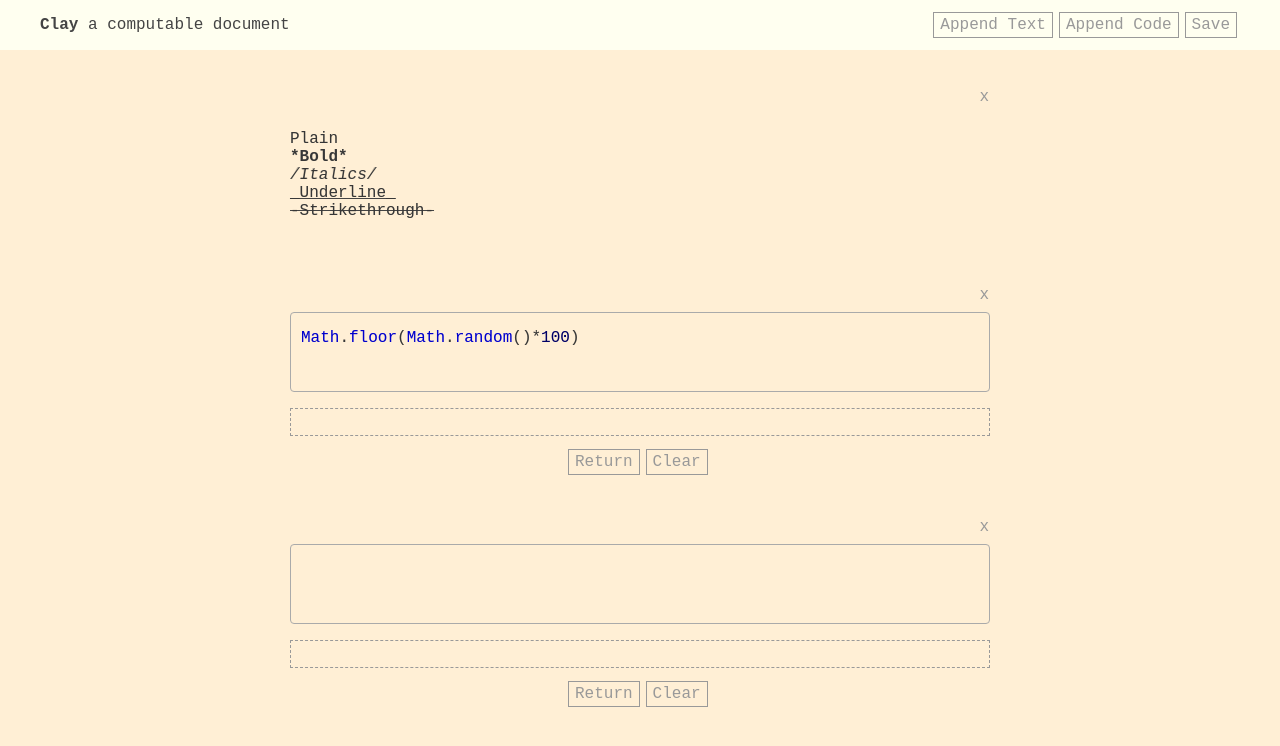
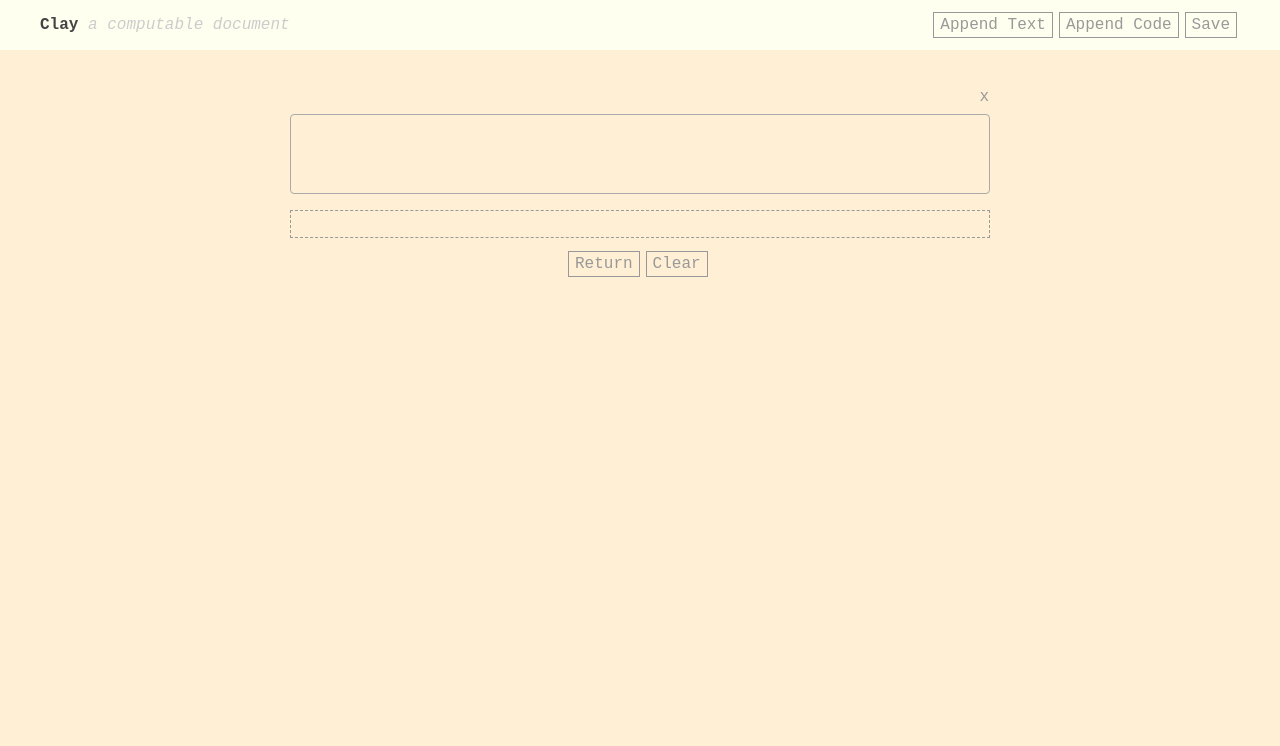
Before and after one commit to gnarmis/clay, a plain HTML site: page clay.html in a window 1280 px wide. Both pictures are taken after a click on the link "Append Code". Drawn offline with Linux system fonts and the light colour scheme.

Commit message:
Some cleanup and bug fixing

```diff
--- a/clay.html
+++ b/clay.html
@@ -182,7 +182,8 @@
     .fixed-nav-bar { position: fixed; top: 0; left: 0; z-index: 9999; width: 100%; min-width: 768px; height: 50px; background-color: #FFFFF0; }
     .pull-right { display: inline-block; clear: none; float: right;}
     .pull-left { display: inline-block; clear: none; float: left; }
-
+    .small { color: #ccc;  }
+    .italics { font-style: italic; }
 
     /* LDT highlight styles for code */
     .ldt .comment { color: silver; }
@@ -263,7 +264,7 @@
 
   <div class="fixed-nav-bar">
     <ul id="top-nav-bar">
-      <li class="pull-left"><b>Clay</b>&nbsp;a computable document</li>
+      <li class="pull-left"><b>Clay</b>&nbsp;<span class="small italics">a computable document</span></li>
       <li class="pull-right"><a id="save-btn" class="btn" href="#footer">Save</a></li>
       <li class="pull-right"><a id="append-unit" href="#main" class="btn">Append Code</a></li>
       <li class="pull-right"><a id="append-section" href="#main" class="btn">Append Text</a></li>
@@ -311,6 +312,31 @@
       where: function(e) {return document.querySelectorAll(e)},
       firstWhere: function(e) {return document.querySelector(e)}
     };
+
+    // A simple, generic grammar, taken from
+    // https://github.com/kueblc/LDT/blob/master/examples/generic.html
+    var codeParser = new Parser({
+      whitespace: /\s+/,
+      comment: /\/\*([^\*]|\*[^\/])*(\*\/?)?|(\/\/|#)[^\r\n]*/,
+      string: /"(\\.|[^"\r\n])*"?|'(\\.|[^'\r\n])*'?/,
+      number: /0x[\dA-Fa-f]+|-?(\d+\.?\d*|\.\d+)/,
+      keyword: /(and|as|case|catch|class|const|def|delete|die|do|else|elseif|esac|exit|extends|false|fi|finally|for|foreach|function|global|if|new|null|or|private|protected|public|published|resource|return|self|static|struct|switch|then|this|throw|true|try|var|void|while|xor)(?!\w|=)/,
+      variable: /[\$\%\@](\->|\w)+(?!\w)|\${\w*}?/,
+      define: /[$A-Z_a-z0-9]+/,
+      op: /[\+\-\*\/=<>!]=?|[\(\)\{\}\[\]\.\|]/,
+      other: /\S+/,
+    });
+
+    // Another parser I stole from LDT ;)
+    // https://github.com/kueblc/LDT/blob/master/examples/wysiwyg.html
+    var wysiwygParser = new Parser({
+      whitespace: /\s+/,
+      "bold fix": /\*[^\*\r\n]*\*?/,
+      underline: /_[^_]*_?/,
+      "italic fix": /\/[^\/\r\n]*\/?/,
+      strike: /-[^-]*-?/,
+      other: /\S+/
+    });
 
     function log(msg) {
       var fragment = document.createDocumentFragment();
@@ -389,7 +415,7 @@
 
       // Enable syntax highlighting via LDT as well as events
       new TextareaDecorator(doc.firstWhere(identifier + ' textarea'), codeParser);
-      setupEvents();
+      setupUnitEvents(identifier);
     };
 
     function createSectionWithText(parent, text) {
@@ -413,75 +439,52 @@
 
       // Enable syntax highlighting via LDT as well as events
       new TextareaDecorator(doc.firstWhere(identifier + ' textarea'), wysiwygParser);
-      setupEvents();
+      setupSectionEvents(identifier);
     };
 
-    // A simple, generic grammar, taken from
-    // https://github.com/kueblc/LDT/blob/master/examples/generic.html
-    var codeParser = new Parser({
-      whitespace: /\s+/,
-      comment: /\/\*([^\*]|\*[^\/])*(\*\/?)?|(\/\/|#)[^\r\n]*/,
-      string: /"(\\.|[^"\r\n])*"?|'(\\.|[^'\r\n])*'?/,
-      number: /0x[\dA-Fa-f]+|-?(\d+\.?\d*|\.\d+)/,
-      keyword: /(and|as|case|catch|class|const|def|delete|die|do|else|elseif|esac|exit|extends|false|fi|finally|for|foreach|function|global|if|new|null|or|private|protected|public|published|resource|return|self|static|struct|switch|then|this|throw|true|try|var|void|while|xor)(?!\w|=)/,
-      variable: /[\$\%\@](\->|\w)+(?!\w)|\${\w*}?/,
-      define: /[$A-Z_a-z0-9]+/,
-      op: /[\+\-\*\/=<>!]=?|[\(\)\{\}\[\]\.\|]/,
-      other: /\S+/,
+    function setupUnitEvents(unitId) {
+      doc.firstWhere(unitId + ' .return').addEventListener('click', function(e) {
+        executeCode(e.target.getAttribute('href'));
       });
 
-    // Another parser I stole from LDT ;)
-    // https://github.com/kueblc/LDT/blob/master/examples/wysiwyg.html
-    var wysiwygParser = new Parser({
-      whitespace: /\s+/,
-      "bold fix": /\*[^\*\r\n]*\*?/,
-      underline: /_[^_]*_?/,
-      "italic fix": /\/[^\/\r\n]*\/?/,
-      strike: /-[^-]*-?/,
-      other: /\S+/
+      doc.firstWhere(unitId + ' .clear').addEventListener('click', function(e) {
+        clearResults(e.target.getAttribute('href'));
       });
 
-    // We can call this many times because EventTarget.addEventListener
-    // discards calls with arguments that are identical to a previous call
-    function setupEvents(parent) {
-      if (parent == undefined) {parent = doc.find('main')};
+      doc.firstWhere(unitId + ' .remove-unit').addEventListener('click', function(e) {
+        var unit = doc.firstWhere(e.target.getAttribute('href'));
+        if (unit != null) {
+          if (confirm("Really remove this unit of code?")) {
+            main.removeChild(unit);
+          };
+        };
+      });
+    };
 
-      // Clicking Return in any unit will execute the code in that unit
-      forEach(doc.where('.return'), function(index, value) {
-        value.addEventListener('click', function(e) {
-          executeCode(e.target.getAttribute('href'));
-        });
-      });
-
-      // Clicking Clear in any unit will clear the output
-      forEach(doc.where('.clear'), function(index, value) {
-        value.addEventListener('click', function(e) {
-          clearResults(e.target.getAttribute('href'));
-        });
-      });
-
-      // Clicking Remove in any section will remove the section
-      forEach(doc.where('.remove-section'), function(index, value) {
-        value.addEventListener('click', function(e) {
+    function setupSectionEvents(sectionId) {
+      doc.firstWhere(sectionId + ' .remove-section').addEventListener('click', function(e) {
         var section = doc.firstWhere(e.target.getAttribute('href'));
         if (section != null) {
           if (confirm("Really remove this section of text?")) {
-              parent.removeChild(section);
+            main.removeChild(section);
           };
         };
       });
+    };
+
+    function setupGlobalButtons() {
+      // Append buttons
+      doc.firstWhere('#append-section').addEventListener('click', function(e) {
+        createSectionWithText(doc.firstWhere(e.target.getAttribute('href')));
+      });
+      doc.firstWhere('#append-unit').addEventListener('click', function(e) {
+        createCodeUnitWithCode(doc.firstWhere(e.target.getAttribute('href')));
       });
 
-      // Clicking Remove in any unit will remove the unit
-      forEach(doc.where('.remove-unit'), function(index, value) {
-        value.addEventListener('click', function(e) {
-          var unit = doc.firstWhere(e.target.getAttribute('href'));
-          if (unit != null) {
-            if (confirm("Really remove this unit of code?")) {
-              parent.removeChild(unit);
-            };
-          };
-        });
+      // Trigger saving of all of the page's current HTML when save button is clicked
+      doc.firstWhere('#save-btn').addEventListener('click', function(e) {
+        html = '<!DOCTYPE html>\n<html>\n\t' + document.documentElement.innerHTML + '\n</html>';
+        console.saveHtml(html);
       });
     };
 
@@ -516,29 +519,19 @@
       });
     };
 
+    var main = doc.find('main');
+
+    function exampleUnitAndSection() {
+      createSectionWithText(main, 'Plain\n*Bold*\n/Italics/\n_Underline_\n-Strikethrough-');
+      createCodeUnitWithCode(main, 'Math.floor(Math.random()*100)');
+    };
+
     // Run this code after the page is loaded
     window.onload = function() {
+      detectAndSetupExistingSections(doc.find('main'));
       detectAndSetupExistingUnits(doc.find('main'));
-      detectAndSetupExistingSections(doc.find('main'));
 
-      createSectionWithText(doc.find('main'), 'Plain\n*Bold*\n/Italics/\n_Underline_\n-Strikethrough-');
-      createCodeUnitWithCode(doc.find('main'), 'Math.floor(Math.random()*100)');
-
-      // Append buttons
-      doc.firstWhere('#append-section').addEventListener('click', function(e) {
-        createSectionWithText(doc.firstWhere(e.target.getAttribute('href')));
-      });
-      doc.firstWhere('#append-unit').addEventListener('click', function(e) {
-        createCodeUnitWithCode(doc.firstWhere(e.target.getAttribute('href')));
-      });
-
-      // Trigger saving of all of the page's current HTML when save button is clicked
-      doc.firstWhere('#save-btn').addEventListener('click', function(e) {
-        html = '<!DOCTYPE html>\n<html>\n\t' + document.documentElement.innerHTML + '\n</html>';
-        console.saveHtml(html);
-      });
-
-      setupEvents();
+      setupGlobalButtons();
     };
   </script>
 </body>
```
Lines whose indentation alone changed are shown as unchanged.
